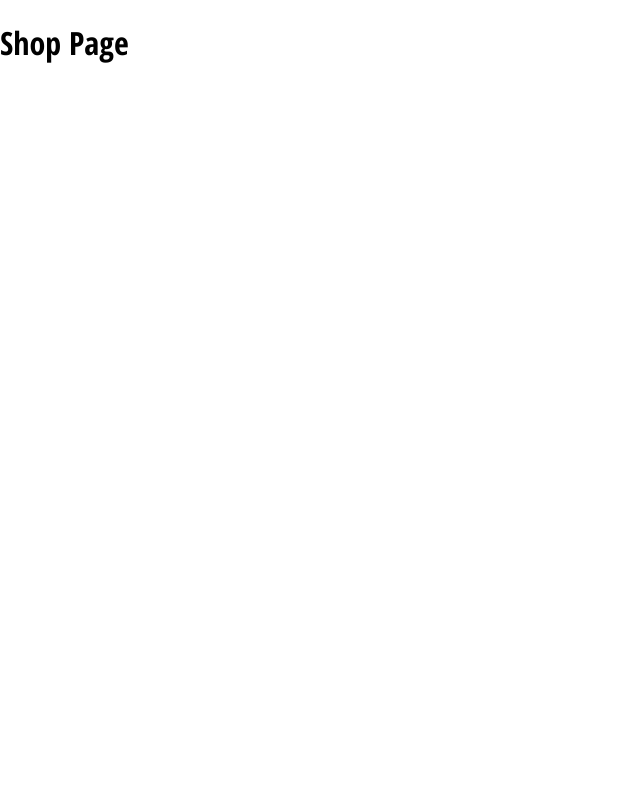
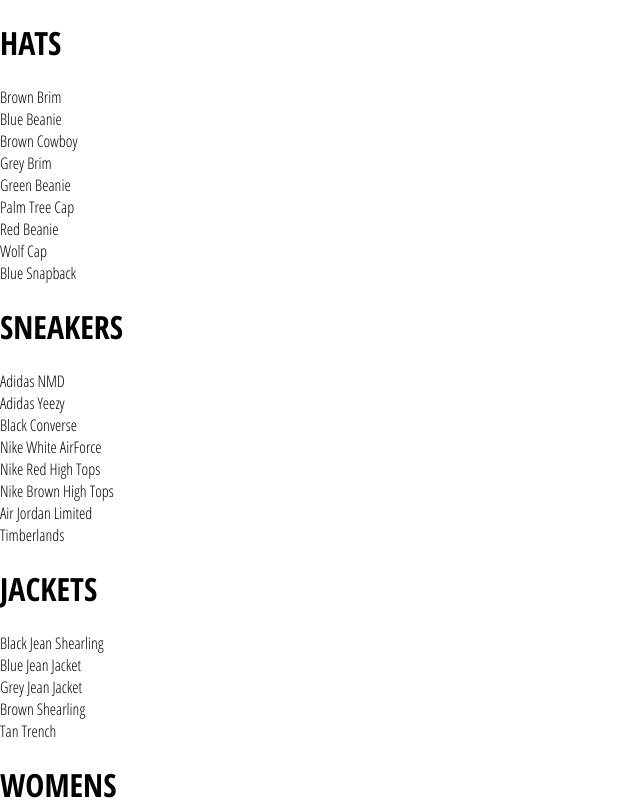
Before and after one commit to badjatya/bazzar, a React (Create React App) app: page /shop in a window 1280 px wide. Shown: the top 800 px of the page, without its empty margins (0-640 px from the left). Built offline with nearby package versions, Linux system fonts and the light colour scheme.

Commit message:
Shop Component Update

```diff
--- a/src/pages/shop/shop.component.jsx
+++ b/src/pages/shop/shop.component.jsx
@@ -1,6 +1,7 @@
 import React from 'react'
 
-import SHOP_DATA from './shopData'
+import SHOP_DATA from './shopData';
+import CollectionPreview from "../../components/collection-preview/collection-preview.component"
 
 class ShopPage extends React.Component {
     constructor() {
@@ -12,8 +13,13 @@
     }
 
     render() {
+        const {collections} = this.state;
         return (
-            <h1>Shop Page</h1>
+            <div className="shop-page">
+                {collections.map(({id, ...otherCollectionProps}) => (
+                    <CollectionPreview key={id} {...otherCollectionProps} />
+                ))}
+            </div>
         )
     }
 }
```
